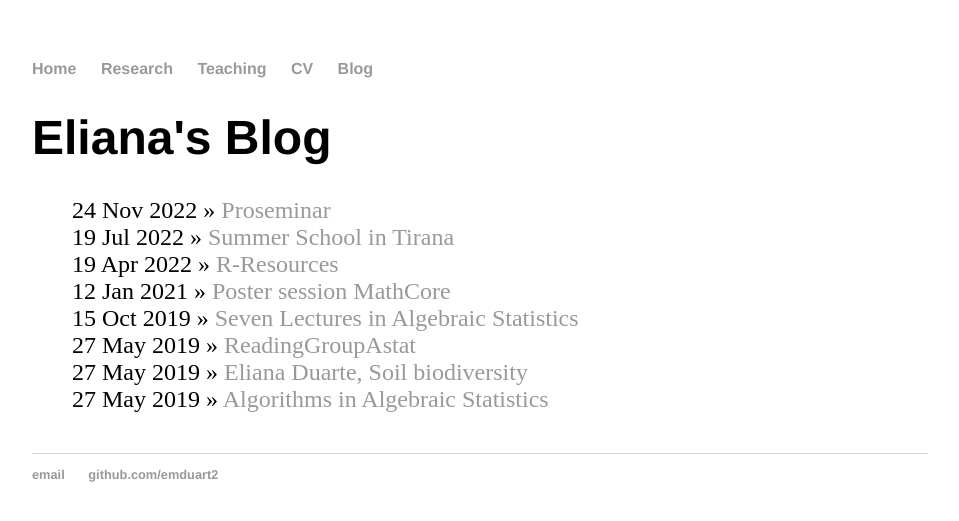
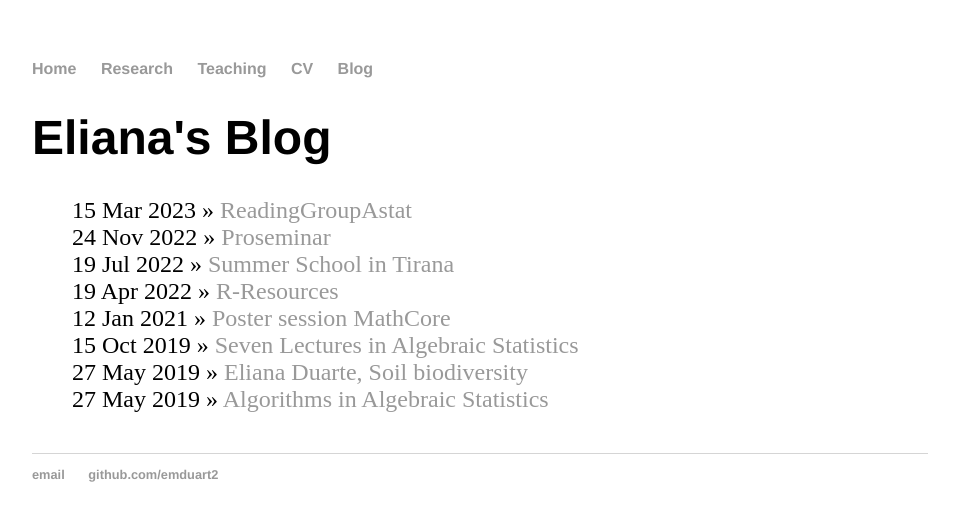
Before and after one commit to emduart2/emduart2.github.io, a Jekyll site: the page built from blog/index.html, in a window 1280 px wide. Shown: the top 521 px of the page, without its empty margins (160-1119 px from the left). Built offline with Jekyll 4.4.1, drawn with Linux system fonts in a browser that asks for light colours.

Commit message:
edited aStats PAge

```diff
--- a/_posts/2023-03-15-ReadingGroupAstat.md
+++ b/_posts/2023-03-15-ReadingGroupAstat.md
@@ -1,10 +1,10 @@
 ---
 layout: post
 title: "ReadingGroupAstat"
-date: 2019-05-27
+date: 2023-03-15
 ---
 
-* *
+*
 Format:
 
 Dates:
```
